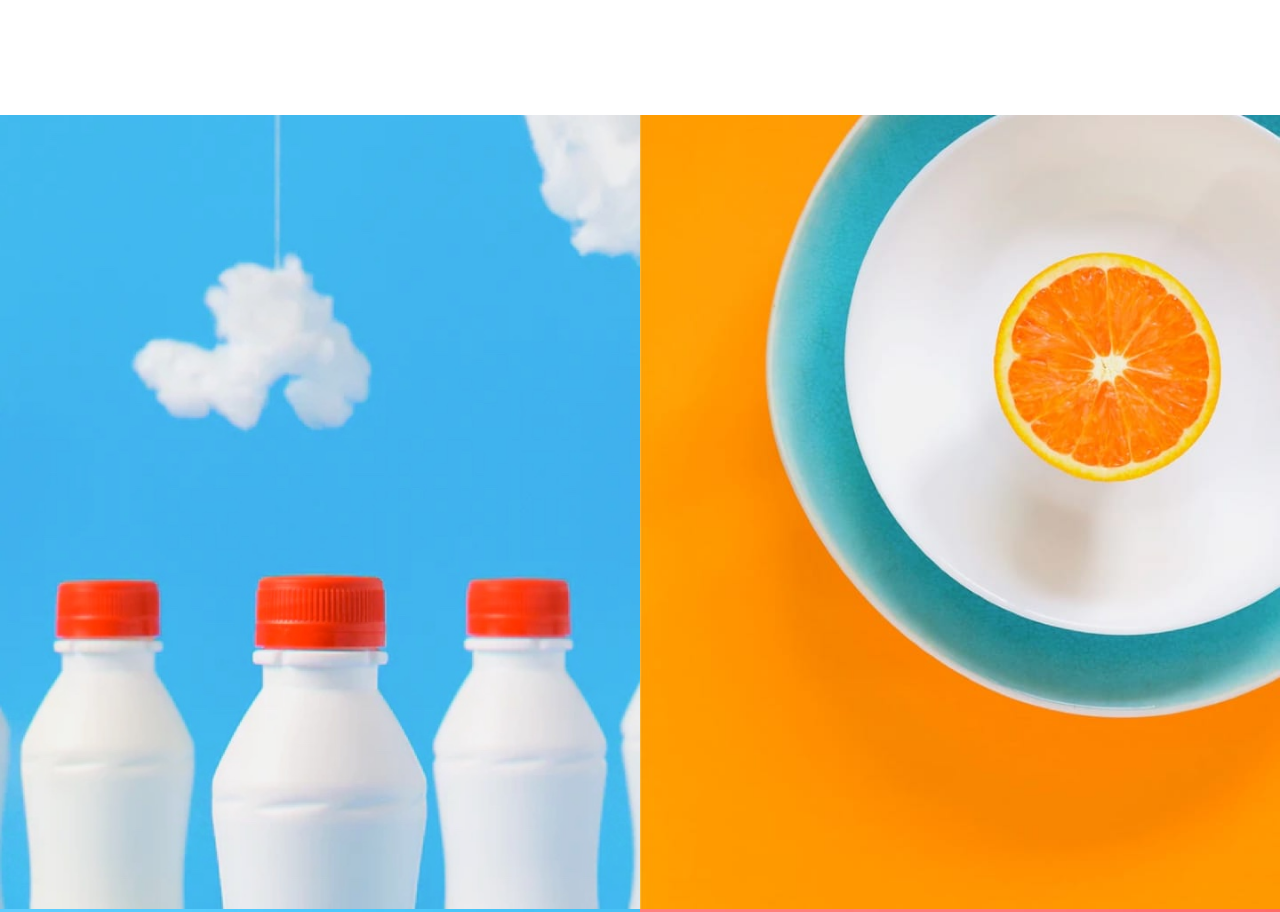
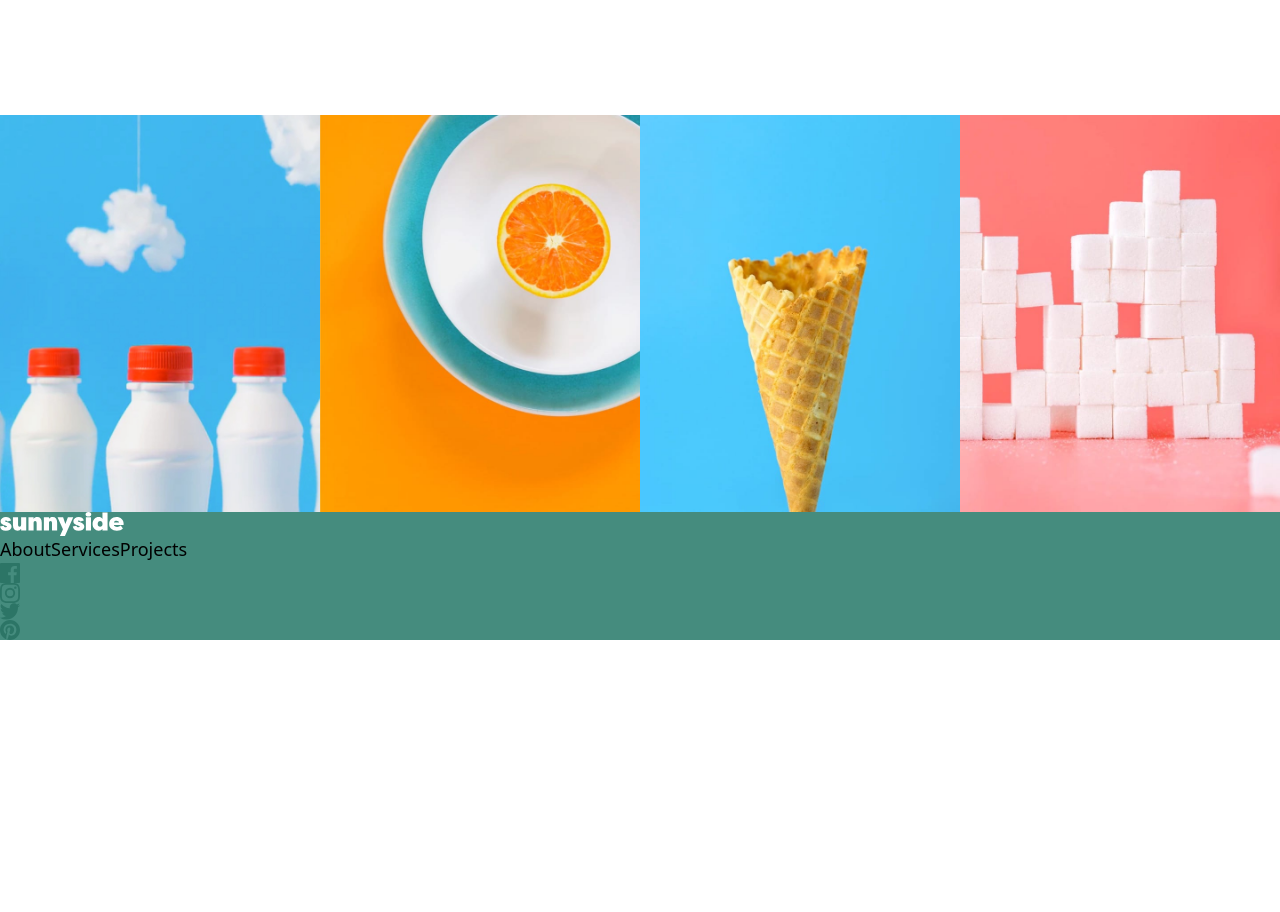
Before and after one commit to ronaldlamdev/sunnyside-react-typescript, a React (Vite) app: page / in a window 1280 px wide. Shown: the part 2992-3904 px from the top of the page. After the commit the page ends 3632 px from the top, so only its background shows below. Built offline with nearby package versions, Linux system fonts and the light colour scheme.

Commit message:
setup footer component

```diff
--- a/src/assets/components/Footer.tsx
+++ b/src/assets/components/Footer.tsx
@@ -6,30 +6,50 @@ import ConeMobile from '../images/mobile/image-gallery-cone.jpg'
 import ConeDesktop from '../images/desktop/image-gallery-cone.jpg'
 import SugarCubeMobile from '../images/mobile/image-gallery-sugar-cubes.jpg'
 import SugarCubeDesktop from '../images/desktop/image-gallery-sugarcubes.jpg'
+import Logo from '../images/logo.svg'
+import Facebook from '../images/icon-facebook.svg'
+import Instagram from '../images/icon-instagram.svg'
+import Twitter from '../images/icon-twitter.svg'
+import Pinterest from '../images/icon-pinterest.svg'
 
 
 const Footer = () => {
   return (
-    <div className='w-full h-screen'>
-      <div className='grid w-full grid-cols-2'>
+    <div className='w-full h-fit'>
+      <div className='grid w-full grid-cols-2 min-[565px]:grid-cols-4'>
         <picture>
-          <source srcSet={MilkBottlesDesktop} media="(min-width:565px)"/>
+          <source srcSet={MilkBottlesDesktop} media="(min-width:1024px)"/>
           <img src={MilkBottlesMobile} alt="milk bottles"/>
         </picture>
         <picture>
-          <source srcSet={OrangeDesktop} media="(min-width:565px)"/>
+          <source srcSet={OrangeDesktop} media="(min-width:1024px)"/>
           <img src={OrangeMobile} alt="milk bottles"/>
         </picture>
         <picture>
-          <source srcSet={ConeDesktop} media="(min-width:565px)"/>
+          <source srcSet={ConeDesktop} media="(min-width:1024px)"/>
           <img src={ConeMobile} alt="milk bottles"/>
         </picture>
         <picture>
-          <source srcSet={SugarCubeDesktop} media="(min-width:565px)"/>
+          <source srcSet={SugarCubeDesktop} media="(min-width:1024px)"/>
           <img src={SugarCubeMobile} alt="milk bottles"/>
         </picture>
       </div>
-      <div></div>
+      <div className='w-full bg-[#458c7e]'>
+        <div>
+          <img src={Logo} alt="logo"/>
+          <ul className='flex'>
+            <li>About</li>
+            <li>Services</li>
+            <li>Projects</li>
+          </ul>
+        </div>
+        <div>
+          <img src={Facebook} alt="Facebook"/>
+          <img src={Instagram} alt="Instagram"/>
+          <img src={Twitter} alt="Twitter"/>
+          <img src={Pinterest} alt="Pinterest"/>
+        </div>
+      </div>
     </div>
   )
 }
```
